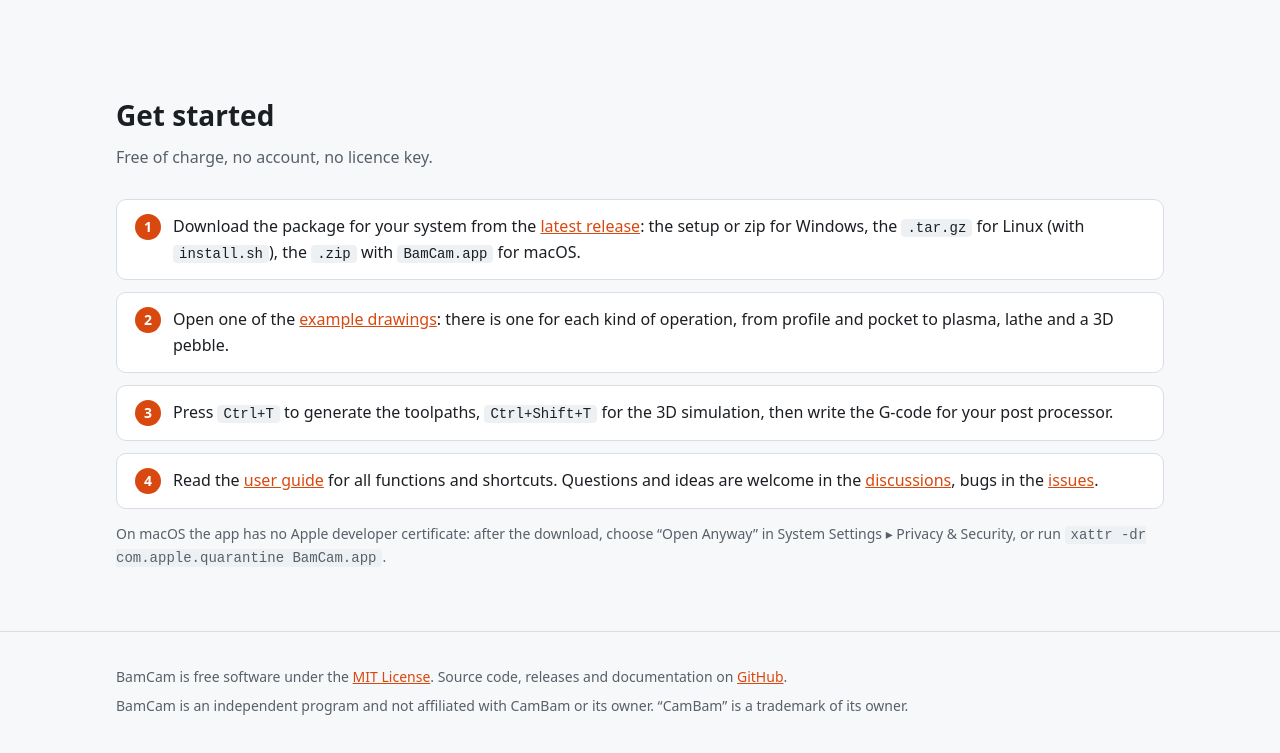
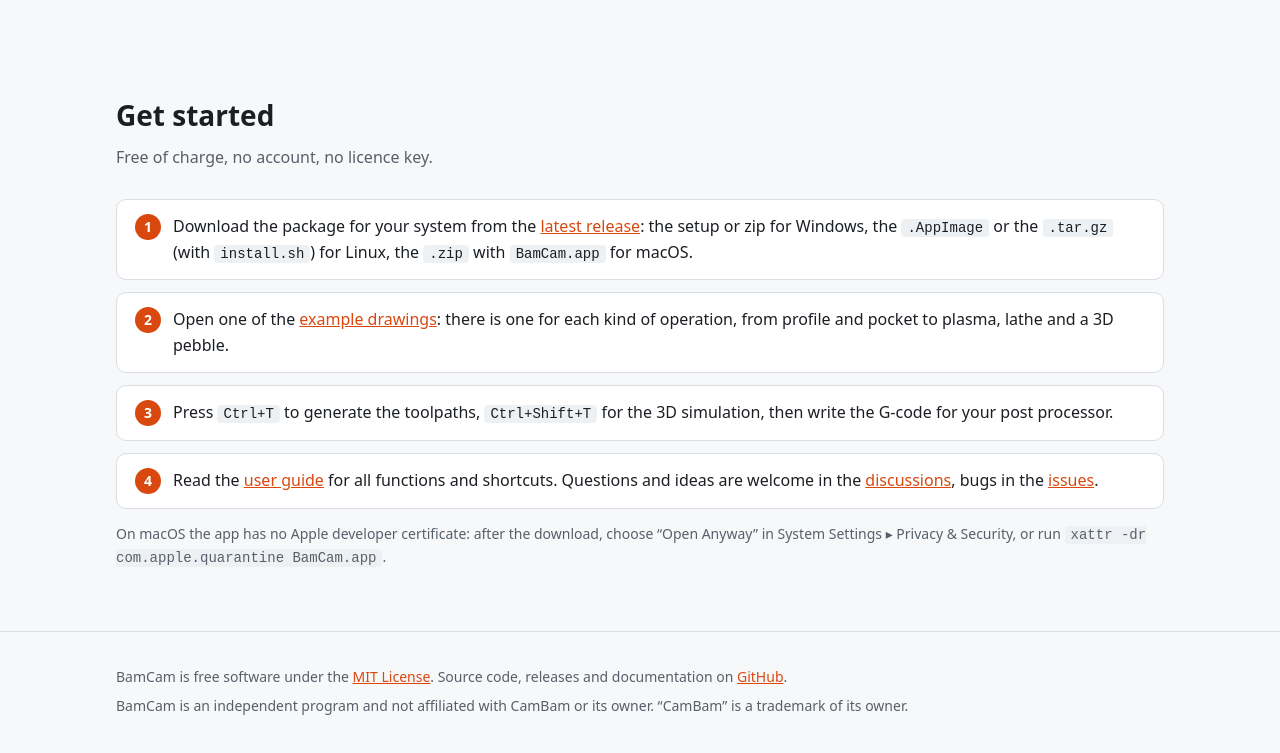
Before and after one commit to mottobug/BamCam, a plain HTML site: page site/index.html in a window 1280 px wide. Shown: the part 3442-4195 px from the top of the page. Drawn offline with Linux system fonts and the light colour scheme; files whose address does not match are found by name.

Commit message:
Linux AppImages (x86_64 and aarch64) next to the tar.gz archives
build/package.ps1 builds BamCam-<version>-<arch>.AppImage for linux-* when it is given
appimagetool and the AppImage runtime: the program in usr/lib/bamcam, the .desktop entry,
icon and the .cb file type, and an AppRun that passes a drawing on. Without them it builds
the tar.gz as before. The Linux CI job fetches appimagetool 1.9.1 and the runtimes 20251108
from the AppImage project (checksums in the log) and uploads the AppImages with the release.
README, user guide and website mention them.

Reported in issue 41.

Co-Authored-By: Claude Opus 5.5 <noreply@anthropic.com>

```diff
--- a/site/index.html
+++ b/site/index.html
@@ -186,7 +186,7 @@ footer p { margin: 6px 0; }
     <h2>Get started</h2>
     <p class="sub">Free of charge, no account, no licence key.</p>
     <ol class="steps">
-      <li>Download the package for your system from the <a href="https://github.com/mottobug/BamCam/releases/latest">latest release</a>: the setup or zip for Windows, the <code>.tar.gz</code> for Linux (with <code>install.sh</code>), the <code>.zip</code> with <code>BamCam.app</code> for macOS.</li>
+      <li>Download the package for your system from the <a href="https://github.com/mottobug/BamCam/releases/latest">latest release</a>: the setup or zip for Windows, the <code>.AppImage</code> or the <code>.tar.gz</code> (with <code>install.sh</code>) for Linux, the <code>.zip</code> with <code>BamCam.app</code> for macOS.</li>
       <li>Open one of the <a href="https://github.com/mottobug/BamCam/tree/main/examples">example drawings</a>: there is one for each kind of operation, from profile and pocket to plasma, lathe and a 3D pebble.</li>
       <li>Press <code>Ctrl+T</code> to generate the toolpaths, <code>Ctrl+Shift+T</code> for the 3D simulation, then write the G-code for your post processor.</li>
       <li>Read the <a href="https://github.com/mottobug/BamCam/blob/main/docs/user-guide.md">user guide</a> for all functions and shortcuts. Questions and ideas are welcome in the <a href="https://github.com/mottobug/BamCam/discussions">discussions</a>, bugs in the <a href="https://github.com/mottobug/BamCam/issues">issues</a>.</li>
```
Also changed, not shown: 4 other files.
